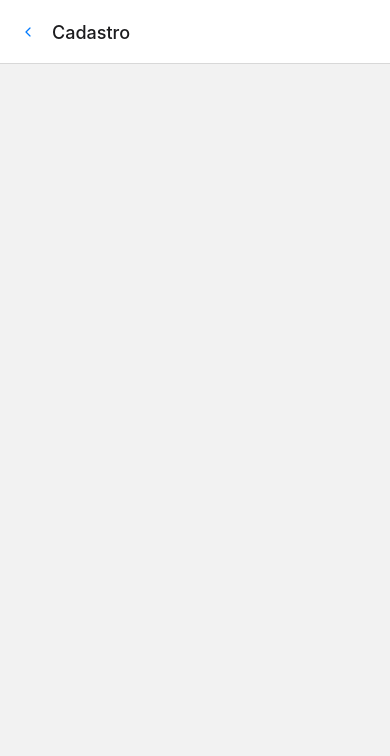
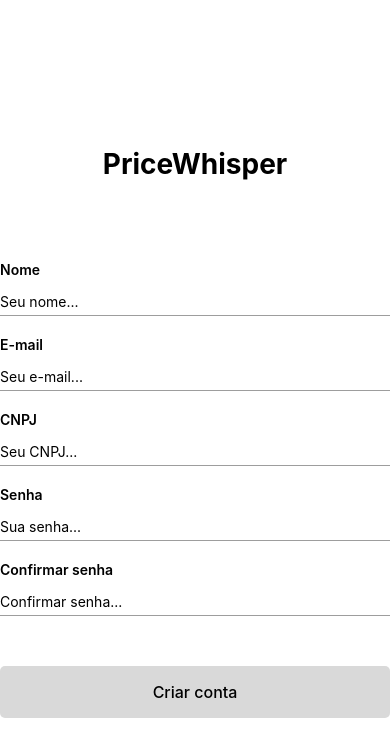
Before and after one commit to GEdO23/RN-PriceWhisperApp, a React Native app: screen /Cadastro in a window 390 px wide. Shown: the top 756 px of the page. Built offline with nearby package versions, Linux system fonts and the light colour scheme.

Commit message:
Cadastro screen implemented.

```diff
--- a/src/components/Button.tsx
+++ b/src/components/Button.tsx
@@ -22,6 +22,7 @@
     flexDirection: 'row',
     justifyContent: 'center',
     padding: 16,
+    width: '100%'
   },
   buttonText: {
     color: '#000000',
--- a/src/navigation/index.tsx
+++ b/src/navigation/index.tsx
@@ -34,6 +34,7 @@
                     name="Cadastro"
                     component={Cadastro}
                     options={({ navigation }) => ({
+                        headerShown: false,
                         headerLeft: () => <BackButton onPress={navigation.goBack} />
                     })}
                 />
--- a/src/screens/Cadastro/index.tsx
+++ b/src/screens/Cadastro/index.tsx
@@ -1,10 +1,77 @@
 import React from 'react'
-import { SafeAreaView } from 'react-native'
+import { SafeAreaView, StyleSheet, Text, TextInput, View } from 'react-native'
+import { Button } from '~/components/Button'
 
 export function Cadastro() {
     return (
-        <SafeAreaView>
+        <SafeAreaView style={styles.container}>
+            <Text style={styles.title}>PriceWhisper</Text>
 
+            <View style={styles.form}>
+                <View style={styles.inputList}>
+                    <View style={styles.inputContainer}>
+                        <Text style={styles.label}>Nome</Text>
+                        <TextInput placeholder='Seu nome...' style={styles.input} />
+                    </View>
+
+                    <View style={styles.inputContainer}>
+                        <Text style={styles.label}>E-mail</Text>
+                        <TextInput placeholder='Seu e-mail...' style={styles.input} inputMode='email' />
+                    </View>
+
+                    <View style={styles.inputContainer}>
+                        <Text style={styles.label}>CNPJ</Text>
+                        <TextInput placeholder='Seu CNPJ...' style={styles.input} />
+                    </View>
+
+                    <View style={styles.inputContainer}>
+                        <Text style={styles.label}>Senha</Text>
+                        <TextInput placeholder='Sua senha...' style={styles.input} />
+                    </View>
+
+                    <View style={styles.inputContainer}>
+                        <Text style={styles.label}>Confirmar senha</Text>
+                        <TextInput placeholder='Confirmar senha...' style={styles.input} />
+                    </View>
+                </View>
+
+                <Button title='Criar conta' />
+            </View>
         </SafeAreaView>
     )
 }
+
+const styles = StyleSheet.create({
+    container: {
+        alignItems: 'center',
+        backgroundColor: '#FFFFFF',
+        justifyContent: 'center',
+        flex: 1,
+        paddingBottom: 60,
+        paddingHorizontal: 20,
+    },
+    form: {
+        width: '100%',
+    },
+    input: {
+        borderBottomColor: '#9D9D9D',
+        borderBottomWidth: 1,
+        paddingVertical: 5,
+    },
+    inputContainer: {
+        gap: 10,
+    },
+    inputList: {
+        gap: 20,
+        marginBottom: 50,
+    },
+    label: {
+        fontWeight: '600',
+    },
+    title: {
+        fontSize: 28,
+        fontWeight: '700',
+        textAlign: 'center',
+        paddingVertical: 80,
+    }
+})
--- a/src/screens/Inicio/index.tsx
+++ b/src/screens/Inicio/index.tsx
@@ -34,7 +34,7 @@
     )
 }
 
-export const styles = StyleSheet.create({
+const styles = StyleSheet.create({
     container: {
         flex: 1,
         gap: 20,
```
